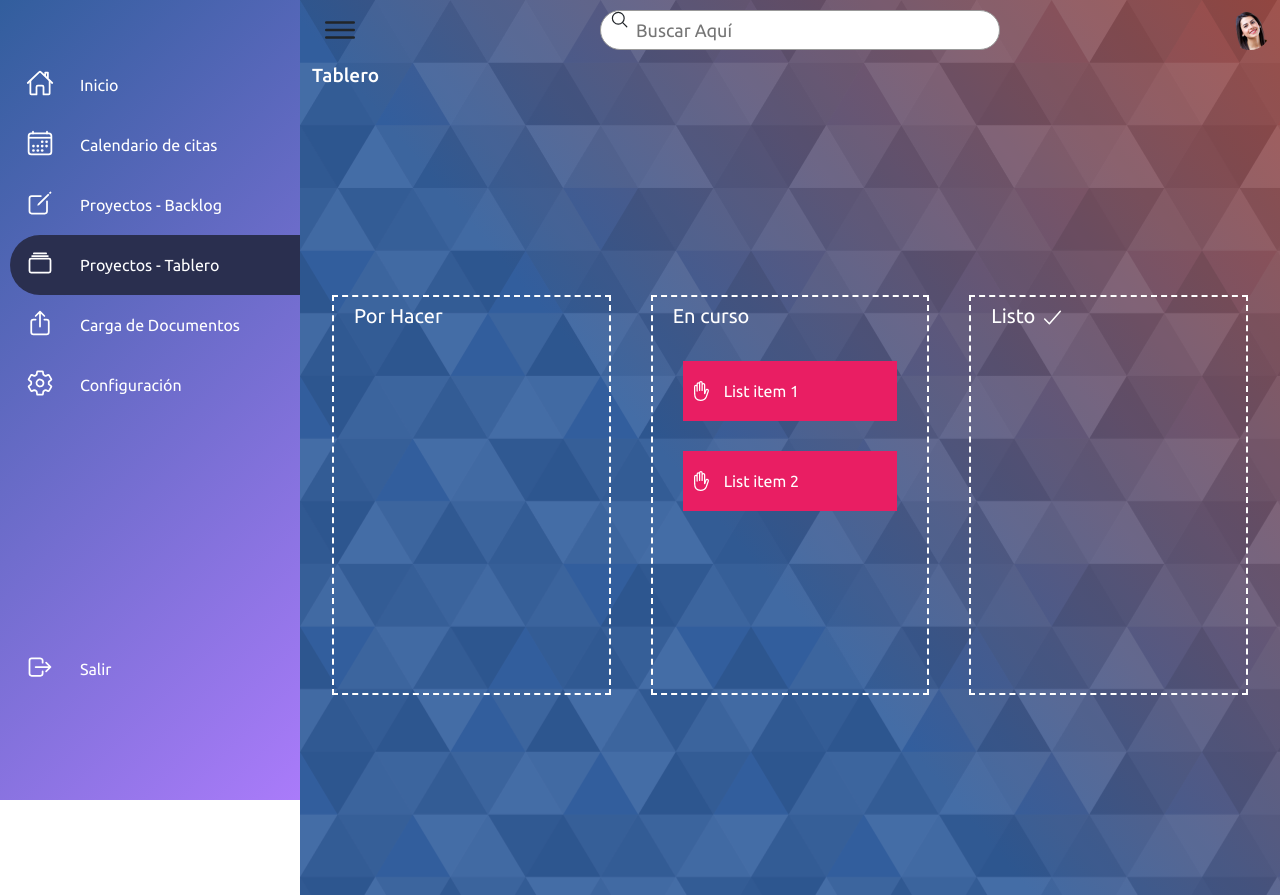
After one commit to Axel7755/labsol, a PHP site: page /pages/board.html in a window 1280 px wide. The commit adds this page. Run offline with PHP 8.4, Linux system fonts and the light colour scheme.

Commit message:
Modifique diseño e implemente el tablero con su respectiva funcionalidad y diseño.

```diff
--- a/css/proyectos.css
+++ b/css/proyectos.css
@@ -24,7 +24,10 @@
     font-size: 17px;
     margin-bottom: 4px;
 }
+
 .tittle-seccion{
+    padding-right: 25px; /* Ajusta el valor según el espacio deseado a la derecha */
+    padding-left: 10px;
     padding: 0;
     color: white;
     font-size: 19px;
--- a/css/style.css
+++ b/css/style.css
@@ -1,12 +1,13 @@
 @import url('https://fonts.googleapis.com/css2?family=Ubuntu:wght@300;400;500;700&display=swap');
-*{
+
+* {
   margin: 0;
   padding: 0;
   box-sizing: border-box;
   font-family: 'Ubuntu', sans-serif;
 }
 
-:root{
+:root {
   --blue: #287bff;
   --white: #fff;
   --grey: #f5f5f5;
@@ -14,43 +15,44 @@
   --black2: #999;
 }
 
-body{
+body {
   min-height: 100vh;
   overflow-x: hidden;
 }
 
-.container{
+.container_nav {
   position: relative;
   width: 100%;
 }
 
-.navigation{
+.abajo {
+  margin-bottom: 28vh;
+}
+
+.navigation {
   position: fixed;
+  width: 300px;
   height: 100%;
-  margin-left: 0;
-  padding-left: 0;
   background: linear-gradient(135deg, #325e9d 0%, #aa7bfa 100%);
+  border-left: 10px linear-gradient(135deg, #325e9d 0%, #aa7bfa 100%);
   transition: 0.5s;
   overflow: hidden;
-  width: 60px;
 }
 
-.navigation.active{
-
-  width: 300px;
-
+.navigation.active {
+  width: 80px;
 }
 
-.navigation ul{
+.navigation ul {
   position: absolute;
-  top: 0;
-  left: 0;
+  top: 0px;
+  left: 5px;
   margin: 0;
-  padding: 0;
+  padding: 5px;
   width: 100%;
 }
 
-.navigation ul li{
+.navigation ul li {
   position: relative;
   width: 100%;
   list-style: none;
@@ -60,17 +62,17 @@ body{
 
 /* al colocar el cursor se ve en blanco cada fila en el menu */
 .navigation ul li:hover,
-.navigation ul li.hovered{
+.navigation ul li.hovered {
   background: var(--white);
 }
 
 /* Espacio de mi lista en el menu */
-.navigation ul li:nth-child(1){
-  margin-bottom: 40px;
+.navigation ul li:nth-child(1) {
+  margin-bottom: 50px;
   pointer-events: none;
 }
 
-.navigation ul li a{
+.navigation ul li a {
   position: relative;
   display: block;
   width: 100%;
@@ -80,11 +82,18 @@ body{
 }
 
 .navigation ul li:hover a,
-.navigation ul li.hovered a{
+.navigation ul li.hovered a {
   color: var(--blue);
 }
 
-.navigation ul li a .icon{
+.activo {
+  background: #2a2f4f;
+  color: white;
+  /* codigo extra para ver curba */
+
+}
+
+.navigation ul li a .icon {
   position: relative;
   display: block;
   min-width: 60px;
@@ -93,11 +102,11 @@ body{
   text-align: center;
 }
 
-.navigation ul li a .icon ion-icon{
+.navigation ul li a .icon ion-icon {
   font-size: 1.75em;
 }
 
-.navigation ul li a .title{
+.navigation ul li a .title {
   position: relative;
   display: block;
   padding: 0 10px;
@@ -109,7 +118,7 @@ body{
 
 /* Curve outside */
 .navigation ul li:hover a::before,
-.navigation ul li.hovered a::before{
+.navigation ul li.hovered a::before {
   content: '';
   position: absolute;
   right: 0;
@@ -123,7 +132,7 @@ body{
 }
 
 .navigation ul li:hover a::after,
-.navigation ul li.hovered a::after{
+.navigation ul li.hovered a::after {
   content: '';
   position: absolute;
   right: 0;
@@ -137,15 +146,15 @@ body{
 }
 
 /* User */
-.main.active{
+.main.active {
+  width: calc(100% - 80px);
+  left: 80px;
+}
+
+.main {
+  position: absolute;
   width: calc(100% - 300px);
   left: 300px;
-}
-
-.main{
-  position: absolute;
-  width: calc(100% - 60px);
-  left: 60px;
   min-height: 100vh;
   background: var(--white);
   transition: 0.5s;
@@ -157,7 +166,7 @@ body{
   background-size: cover;
 }
 
-.topbar{
+.topbar {
   width: 100%;
   height: 60px;
   display: flex;
@@ -166,7 +175,7 @@ body{
   padding: 0 10px;
 }
 
-.toggle{
+.toggle {
   position: relative;
   width: 60px;
   height: 60px;
@@ -177,18 +186,18 @@ body{
   cursor: pointer;
 }
 
-.search{
+.search {
   position: relative;
   width: 400px;
   margin: 0 10px;
 }
 
-.search label{
+.search label {
   position: relative;
   width: 100%;
 }
 
-.search label input{
+.search label input {
   width: 100%;
   height: 40px;
   border-radius: 40px;
@@ -199,14 +208,14 @@ body{
   border: 1px solid var(--black2);
 }
 
-.search label ion-icon{
+.search label ion-icon {
   position: absolute;
   top: 0;
   left: 10px;
   font-size: 1.2em;
 }
 
-.user{
+.user {
   position: relative;
   min-width: 40px;
   height: 40px;
@@ -215,7 +224,7 @@ body{
   cursor: pointer;
 }
 
-.user img{
+.user img {
   position: absolute;
   top: 0;
   left: 0;
@@ -225,30 +234,30 @@ body{
 }
 
 /* Calendario chico (muestra el dia) */
-.wrapper{
+.wrapper {
   width: 440px;
   background: var(--white);
   border-radius: 10px;
 }
 
-.container-cal{
+.container-cal {
   padding-left: 20px;
   padding-top: 20px;
 }
 
-.wrapper header{
+.wrapper header {
   display: flex;
   align-items: center;
   padding: 25px 30px 10px;
   justify-content: space-between;
 }
 
-header .current-date{
+header .current-date {
   font-size: 1.45rem;
   font-weight: 600;
 }
 
-header .icons span{
+header .icons span {
   height: 38px;
   width: 38px;
   color: #878787;
@@ -260,53 +269,53 @@ header .icons span{
   border-radius: 50%;
 }
 
-header .icons span:hover{
+header .icons span:hover {
   background: #f2f2f2;
 }
 
-header .icons span:last-child{
+header .icons span:last-child {
   margin-right: -10px;
 }
 
-.calendar{
+.calendar {
   padding: 20px;
 }
 
-.calendar ul{
+.calendar ul {
   display: flex;
   list-style: none;
   flex-wrap: wrap;
   text-align: center;
 }
 
-.calendar .days{
+.calendar .days {
   margin-bottom: 20px;
 }
 
-.calendar .weeks li{
+.calendar .weeks li {
   font-weight: 500;
 }
 
-.calendar ul li{
+.calendar ul li {
   position: relative;
   width: calc(100% / 7);
 }
 
-.calendar .days li{
+.calendar .days li {
   z-index: 1;
   cursor: pointer;
   margin-top: 23px;
 }
 
-.days li.inactive{
+.days li.inactive {
   color: #aaa;
 }
 
-.days li.active{
+.days li.active {
   color: var(--white);
 }
 
-.calendar .days li::before{
+.calendar .days li::before {
   position: absolute;
   content: "";
   height: 35px;
@@ -318,15 +327,11 @@ header .icons span:last-child{
   transform: translate(-50%, -50%);
 }
 
-.days li:hover::before{
+.days li:hover::before {
   background: #f2f2f2;
 }
-.activo{
-    background: #2a2f4f;
-    color: white;
-}
 
-.days li.active::before{
+.days li.active::before {
   background: #9b59b6;
 
 }
--- /dev/null
+++ b/css/tablero.css
@@ -0,0 +1,49 @@
+p.tittle-board {
+    padding-right: 10px;
+    padding-left: 20px;
+    color: white;
+    font-size: 20px;
+    margin-top: 4px;
+
+}
+
+.container-board {
+    width: 100%;
+    min-height: 100vh;
+    display: flex;
+    align-items: center;
+    justify-content: center;
+}
+
+.paloma {
+    display: inline-block; /* Para que el icono y el texto estén en línea */
+    color: white; /* Cambia el color del icono a blanco */
+    font-size: 25px; /* Cambia el tamaño del icono (ajusta el valor según sea necesario) */
+    vertical-align: middle; /* Alinea verticalmente el icono y el texto */
+    margin-right: 8px; /* Agrega un margen derecho para separar el icono del texto (ajusta el valor según sea necesario) */
+  }
+
+#left,
+#right {
+    width: 300px;
+    min-height: 400px;
+    margin: 20px;
+    border: 2px dashed #fff;
+}
+
+.list {
+    background: #e91e63;
+    height: 60px;
+    margin: 30px;
+    color: #fff;
+    display: flex;
+    align-items: center;
+    cursor: grab;
+}
+
+.list ion-icon {
+    width: 35px;
+    height: 20px;
+    margin-right: 5px;
+    margin-left: 1px;
+}
--- /dev/null
+++ b/pages/board.html
@@ -0,0 +1,183 @@
+<!doctype html>
+<html lang="es">
+
+<head>
+    <meta charset="UTF-8">
+    <meta name="ARCM y AT" content="Team: Ultimate">
+    <meta name="description" content="Página web de Labsol">
+    <meta name="keywords" content="HTML, CSS, JavaScript, ">
+    <meta name="viewport" content="width=device-width, initial-scale=1">
+    <!--Titulo-->
+    <title>Tablero</title>
+    <!--Favicon - icono de la pestaña-->
+    <link rel="icon" type="image/x-icon" href="images/cocinero.png">
+    <!--My CSS-->
+    <link href="./css/style.css" rel="stylesheet">
+    <link href="../css/tablero.css" rel="stylesheet">
+    <link href="../css/style.css" rel="stylesheet">
+    <link href="../css/proyectos.css" rel="stylesheet">
+    <!--Bootstrap CSS-->
+    <link href="https://cdn.jsdelivr.net/npm/bootstrap@5.3.1/dist/css/bootstrap.min.css" rel="stylesheet"
+        integrity="sha384-4bw+/aepP/YC94hEpVNVgiZdgIC5+VKNBQNGCHeKRQN+PtmoHDEXuppvnDJzQIu9" crossorigin="anonymous">
+    <!-- Google Font Link Icons-->
+    <link rel="stylesheet"
+        href="https://fonts.googleapis.com/css2?family=Material+Symbols+Outlined:opsz,wght,FILL,GRAD@20..48,100..700,0..1,-50..200" />
+</head>
+
+<body>
+    <div class="container_nav">
+        <div class="navigation">
+            <ul>
+                <li>
+                    <!--libre-->
+                </li>
+
+                <li>
+                    <a href="../index.html">
+                        <span class="icon">
+                            <ion-icon name="home-outline"></ion-icon>
+                        </span>
+                        <span class="title">Inicio</span>
+                    </a>
+                </li>
+                <li>
+                    <a href="../pages/calendario.html">
+                        <span class="icon">
+                            <ion-icon name="calendar-outline"></ion-icon>
+                        </span>
+                        <span class="title">Calendario de citas</span>
+                    </a>
+                </li>
+                <li>
+                    <a href="../pages/proyectos.html">
+                        <span class="icon">
+                            <ion-icon name="create-outline"></ion-icon>
+                        </span>
+                        <span class="title">Proyectos - Backlog</span>
+                    </a>
+                </li>
+                <li class="activo">
+                    <a href="../pages/board.html">
+                        <span class="icon">
+                            <ion-icon name="albums-outline"></ion-icon>
+                        </span>
+                        <span class="title">Proyectos - Tablero</span>
+                    </a>
+                </li>
+                <li>
+                    <a href="#">
+                        <span class="icon">
+                            <ion-icon name="share-outline"></ion-icon>
+                        </span>
+                        <span class="title">Carga de Documentos</span>
+                    </a>
+                </li>
+                <!--Estos 2 ultimos van hasta abajo-->
+                <li class="abajo">
+                    <a href="#">
+                        <span class="icon">
+                            <ion-icon name="settings-outline"></ion-icon>
+                        </span>
+                        <span class="title">Configuración</span>
+                    </a>
+                </li>
+
+                <li>
+                    <a href="#">
+                        <span class="icon">
+                            <ion-icon name="log-out-outline"></ion-icon>
+                        </span>
+                        <span class="title">Salir</span>
+                    </a>
+                </li>
+            </ul>
+        </div>
+    </div>
+
+    <!--main-->
+    <div class="main">
+        <div class="topbar">
+            <div class="toggle">
+                <ion-icon name="menu-outline"></ion-icon>
+            </div>
+            <!--Search-->
+            <div class="search">
+                <label>
+                    <input type="text" placeholder="Buscar Aquí">
+                    <ion-icon name="search-outline"></ion-icon>
+                </label>
+            </div>
+            <!--User img-->
+            <div class="user">
+                <img src="../images/perfilwoman.png" alt="us">
+            </div>
+        </div>
+
+        <!--Los demas componentes-->
+        <div class="container">
+            <h1 class="tittle-seccion">Tablero </h1>
+            <!--Concatenar Add User-->
+
+            <!--left - El de busqueda, add user -->
+            <!--right - Agrupar por: Nada, responsable y subtarea -->
+
+            <div class="container-board">
+                <!--Por hacer-->
+                <div class="box" id="left">
+                    <!--Titulo-->
+                    <p class="tittle-board">Por Hacer</p>
+
+                    <!--Mensaje-->
+
+                    <!-- Agrega más elementos de lista según sea necesario -->
+                </div>
+
+                <!--En curso-->
+                <div class="box" id="right">
+                    <p class="tittle-board">En curso</p>
+
+                    <div class="list" draggable="true">
+                        <ion-icon name="hand-left-outline"></ion-icon>
+                        List item 1
+                    </div>
+                    <div class="list" draggable="true">
+                        <ion-icon name="hand-left-outline"></ion-icon>
+                        List item 2
+                    </div>
+                    <!-- Contenedor derecho donde se pueden soltar elementos -->
+                </div>
+
+                <!--Listo y paloma-->
+                <div class="box" id="right">
+                    <p class="tittle-board">Listo
+                        <ion-icon class="paloma" name="checkmark-outline"></ion-icon>
+                    </p>
+
+
+
+
+                    <!-- Contenedor derecho donde se pueden soltar elementos -->
+                </div>
+
+
+                <!-- Agrega más contenedores "box" según sea necesario -->
+            </div>
+
+
+        </div>
+
+    </div>
+
+
+    <!-- Scripts de iconos 'ionicons' -->
+    <script type="module" src="https://unpkg.com/ionicons@7.1.0/dist/ionicons/ionicons.esm.js"></script>
+    <script nomodule src="https://unpkg.com/ionicons@7.1.0/dist/ionicons/ionicons.js"></script>
+    <!--My script-->
+    <script src="../js/principal.js"></script>
+    <script src="../js/tablero.js"></script>
+    <script src="https://cdn.jsdelivr.net/npm/bootstrap@5.3.1/dist/js/bootstrap.bundle.min.js"
+        integrity="sha384-HwwvtgBNo3bZJJLYd8oVXjrBZt8cqVSpeBNS5n7C8IVInixGAoxmnlMuBnhbgrkm"
+        crossorigin="anonymous"></script>
+</body>
+
+</html>
```
Also changed, not shown: index.html (+20 -33 lines), js/tablero.js (added, +20 -0 lines), pages/proyectos.html (+47 -20 lines), pages/proyectos/backlog.html (+13 -8 lines).
